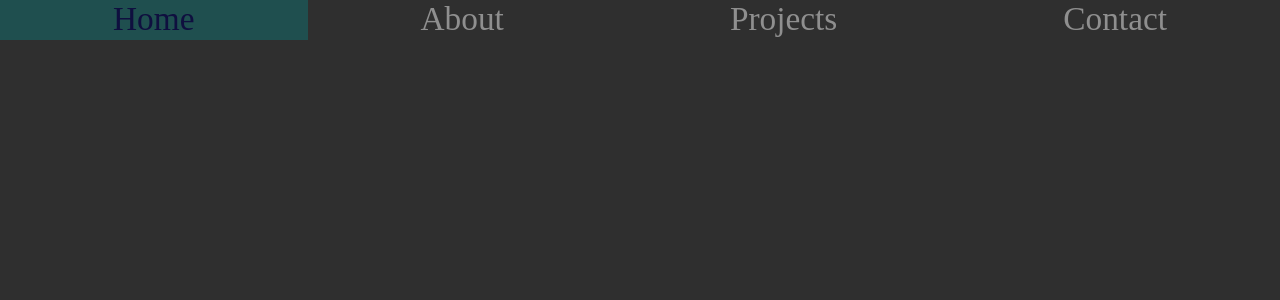
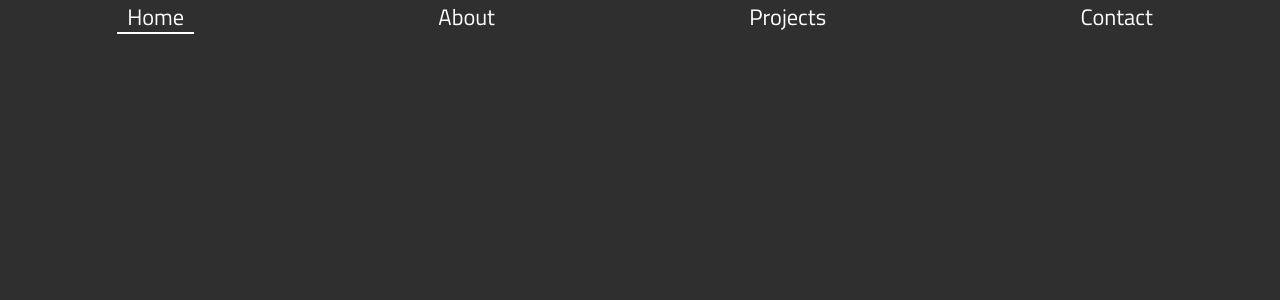
Before and after one commit to Jam20/JamesBrouckmanWebsite, a Vue app: page /#/ in a window 1280 px wide. Shown: the top 300 px of the page. Built offline with nearby package versions, Linux system fonts and the light colour scheme.

Commit message:
Continued to style the main homepage section
Styling:
-added underline animations to links
-changed color of text
-changed overall font
-scaled links to viewport

TODO:
-Fix scaling of expandable list
-begin styling second section
-continue styling project expandble list

```diff
--- a/index.html
+++ b/index.html
@@ -3,7 +3,7 @@
   <head>
     <meta charset="utf-8">
     <meta name="viewport" content="width=device-width,initial-scale=1.0">
-
+    <link href="https://fonts.googleapis.com/css?family=Titillium+Web&display=swap" rel="stylesheet">
     <title>jamesbrouckmanwebsite</title>
   </head>
   <body>
--- a/src/App.vue
+++ b/src/App.vue
@@ -4,11 +4,10 @@
       <router-view/>
     </div>
     <div id="Navbar">
-      <router-link id="HomeLink" v-bind:class="{Hover:link1Hover, NoHover:!link1Hover}" @mouseenter.native="link1Hover=true" @mouseleave.native="link1Hover = false" to="Home">Home</router-link>
-      <router-link id="AboutLink" v-bind:class="{Hover:link2Hover, NoHover:!link2Hover}" @mouseenter.native="link2Hover=true" @mouseleave.native="link2Hover = false" to="About">About</router-link>
-
-      <router-link id="ProjectsLink" v-bind:class="{Hover:link3Hover, NoHover:!link3Hover}" @mouseenter.native="link3Hover=true" @mouseleave.native="link3Hover = false" to="Projects">Projects</router-link>
-      <router-link id="ContactLink" v-bind:class="{Hover:link4Hover, NoHover:!link4Hover}" @mouseenter.native="link4Hover=true" @mouseleave.native="link4Hover = false" to="Contact">Contact</router-link>
+      <router-link class="NavbarLink"  id="HomeLink"     to="Home">    Home    </router-link>
+      <router-link class="NavbarLink"  id="AboutLink"    to="About">   About   </router-link>
+      <router-link class="NavbarLink"  id="ProjectsLink" to="Projects">Projects</router-link>
+      <router-link class="NavbarLink"  id="ContactLink"  to="Contact"> Contact </router-link>
     </div>
 
   </div>
@@ -19,10 +18,6 @@ export default {
   name: 'App',
   data(){
     return{
-      link1Hover: false,
-      link2Hover: false,
-      link3Hover: false,
-      link4Hover: false,
     }
   }
 
@@ -36,6 +31,7 @@ export default {
 body{
   background-color: var(--BackgroundPrimary);
   margin:0 !important;
+  font-family: 'Titillium Web', sans-serif;
 }
 #pageView{
   width: 100%
@@ -47,45 +43,34 @@ body{
   width:100%;
 }
 #Navbar a{
-
-  font-size: 25pt;
+  font-size: 1.75vw;
   text-decoration: none;
   position: relative;
   flex-grow: 1;
   text-align: center;
-  height:30pt;
+  color: white;
 
 }
 
-a.Hover{
-  background-color: #1f4f4f;
-  color: var(--ForgroundNeutral);
-}
-a.NoHover{
-  color: var(--ForgroundPrimary);
 
+#Navbar a::after{
+  content: '';
+  position: absolute;
+  width: 25%;
+  height:2px;
+  bottom: 0;
+  left: 37.5%;
+  background-color: white;
+  -webkit-transform: scaleX(0);
+  transform: scaleX(0);
+  -webkit-transition: all 0.3s ease-in-out 0s;
+  transition: all 0.3s ease-in-out 0s;
 }
 
-#imgCircle{
-  height: 100px;
-  border-radius: 50%;
-  margin: 25px;
-  margin-top: .1%;
-  vertical-align:middle;
-  position: relative;
-  left: 0%;
-
-}
-
-#imgCircleBorder{
-  height: 5%;
-  background-color: var(--BackgroundPrimary);
-  border-bottom-right-radius: 50%;
-  border-bottom-left-radius: 50%;
-}
-
-#pageView{
-  width: 100%;
+#Navbar a:hover::after{
+  visibility: visible;
+  -webkit-transform: scaleX(1);
+  transform: scaleX(1);
 }
 
 
--- a/src/pages/Home.vue
+++ b/src/pages/Home.vue
@@ -100,16 +100,16 @@ export default {
         top: 0%;
         font-family: -'Segoe UI';
     }
-    .InfoBlurb{
-        position: absolute;
-        top:20%;
-        right:20%;
+    #BackgroundImgOne{
+        max-height:100vh;
+        width: 100%;
+        filter: brightness(60%)
     }
     #Title{
         position: absolute;
         top: 45%;
         left:12.5%;
-        color: var(--ForgroundPrimary)
+        color: white;
     }
     #Title h1{
         font-size: 3vw;
@@ -121,7 +121,7 @@ export default {
     #line{
         width:100%;
         height: 3px;
-        background-color: var(--ForgroundPrimary);
+        background-color: white;
     }
     #line2{
         position: relative;
@@ -143,12 +143,6 @@ export default {
         transform: translate(-50%,0);
         width:fit-content;
     }
-    #BackgroundImgOne{
-        max-height:100vh;
-        width: 100%;
-        filter: brightness(80%)
-    }
-
     .ProjectListItem{
         width: 300px;
         height: 300px;
@@ -158,7 +152,6 @@ export default {
         background-size: 350px 350px;
         background-position: center;
     }
-
     #ProjectListItemTitle{
         position:relative;
         top: 20%;
--- a/src/router/index.js
+++ b/src/router/index.js
@@ -8,6 +8,7 @@ import ContactPage from '@/pages/Contact.vue'
 Vue.use(Router)
 
 export default new Router({
+  mode: 'history',
   routes: [
     {
       path: '/Home',
```
